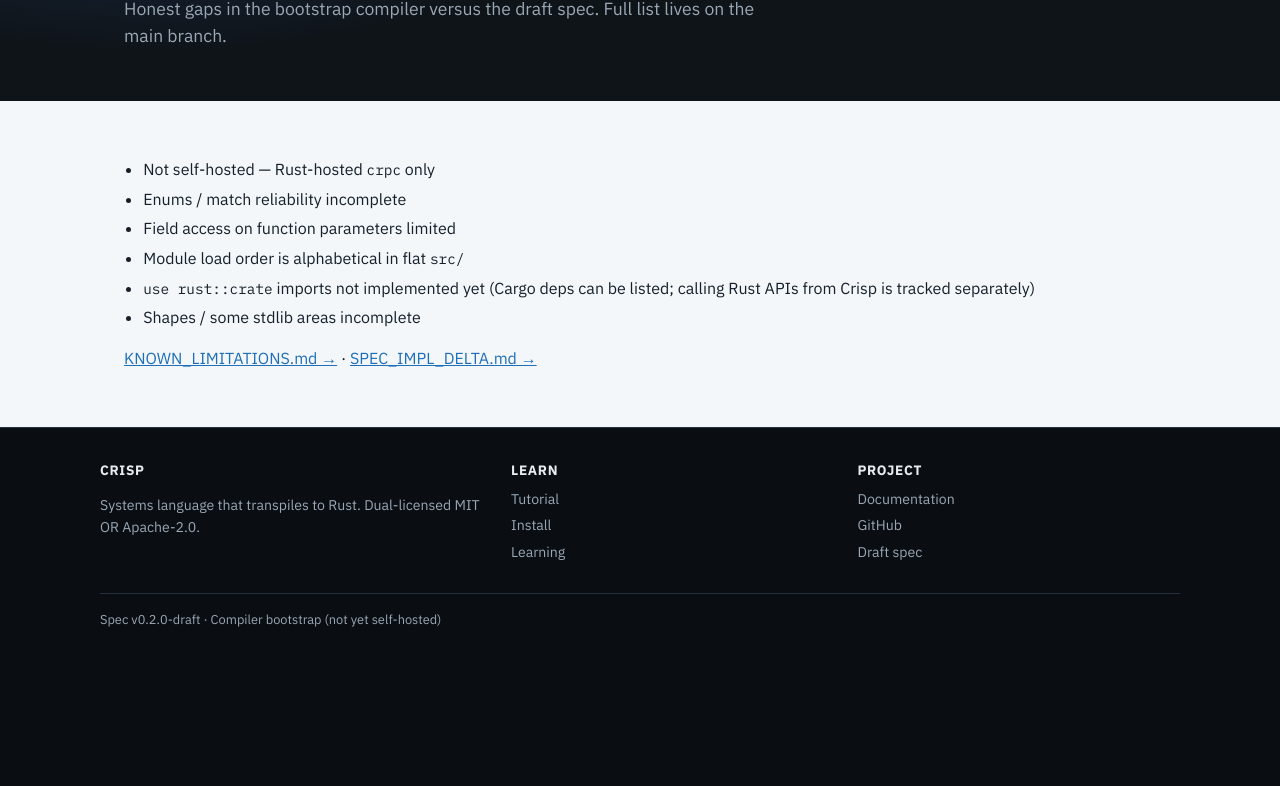
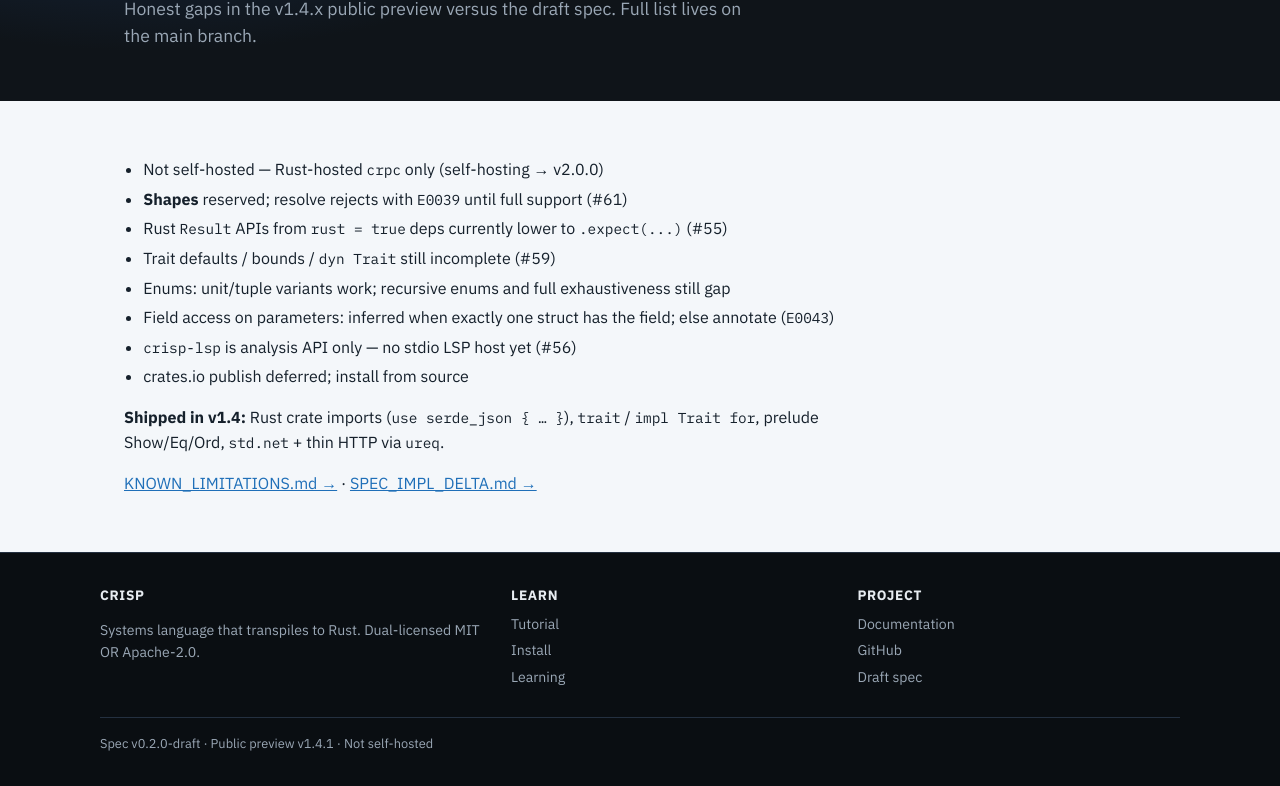
Before and after one commit to jose-compu/crisp, a plain HTML site: page docs/limitations.html in a window 1280 px wide. Shown: the part 231-1017 px from the top of the page. Before the commit the page ends 893 px from the top, so only its background shows below. Drawn offline with Linux system fonts and the light colour scheme.

Commit message:
docs(site): refresh Pages content for v1.4.1 public preview

```diff
--- a/docs/limitations.html
+++ b/docs/limitations.html
@@ -9,7 +9,7 @@
 </head>
 <body>
   <div class="announce">
-    Bootstrap compiler <strong>v1.1</strong> · Spec <strong>v0.2.0-draft</strong> ·
+    Public preview <strong>v1.4.1</strong> · Spec <strong>v0.2.0-draft</strong> ·
     <a href="https://github.com/jose-compu/crisp">Star on GitHub</a>
   </div>
   <header class="site-header">
@@ -28,20 +28,23 @@
   <section class="band-dark page-hero">
     <div class="wrap">
       <h1>Known limitations</h1>
-      <p class="lede">Honest gaps in the bootstrap compiler versus the draft spec. Full list lives on the main branch.</p>
+      <p class="lede">Honest gaps in the v1.4.x public preview versus the draft spec. Full list lives on the main branch.</p>
     </div>
   </section>
 
   <section class="band-light">
     <div class="wrap content">
       <ul>
-        <li>Not self-hosted — Rust-hosted <code>crpc</code> only</li>
-        <li>Enums / match reliability incomplete</li>
-        <li>Field access on function parameters limited</li>
-        <li>Module load order is alphabetical in flat <code>src/</code></li>
-        <li><code>use rust::crate</code> imports not implemented yet (Cargo deps can be listed; calling Rust APIs from Crisp is tracked separately)</li>
-        <li>Shapes / some stdlib areas incomplete</li>
+        <li>Not self-hosted — Rust-hosted <code>crpc</code> only (self-hosting → v2.0.0)</li>
+        <li><strong>Shapes</strong> reserved; resolve rejects with <code>E0039</code> until full support (#61)</li>
+        <li>Rust <code>Result</code> APIs from <code>rust = true</code> deps currently lower to <code>.expect(...)</code> (#55)</li>
+        <li>Trait defaults / bounds / <code>dyn Trait</code> still incomplete (#59)</li>
+        <li>Enums: unit/tuple variants work; recursive enums and full exhaustiveness still gap</li>
+        <li>Field access on parameters: inferred when exactly one struct has the field; else annotate (<code>E0043</code>)</li>
+        <li><code>crisp-lsp</code> is analysis API only — no stdio LSP host yet (#56)</li>
+        <li>crates.io publish deferred; install from source</li>
       </ul>
+      <p><strong>Shipped in v1.4:</strong> Rust crate imports (<code>use serde_json { … }</code>), <code>trait</code> / <code>impl Trait for</code>, prelude Show/Eq/Ord, <code>std.net</code> + thin HTTP via <code>ureq</code>.</p>
       <p>
         <a href="https://github.com/jose-compu/crisp/blob/main/docs/KNOWN_LIMITATIONS.md">KNOWN_LIMITATIONS.md →</a>
         ·
@@ -73,7 +76,7 @@
         </ul>
       </div>
     </div>
-    <p class="footer-copy">Spec v0.2.0-draft · Compiler bootstrap (not yet self-hosted)</p>
+    <p class="footer-copy">Spec v0.2.0-draft · Public preview v1.4.1 · Not self-hosted</p>
   </footer>
   <script src="js/prism-core.min.js"></script>
   <script src="js/prism-clike.min.js"></script>
```
Also changed, not shown: docs/cli.html (+2 -2 lines), docs/docs.html (+4 -4 lines), docs/index.html (+3 -3 lines), docs/install.html (+4 -4 lines), docs/language.html (+4 -2 lines), docs/learning.html (+5 -3 lines), docs/tutorial.html (+3 -3 lines), docs/use-cases.html (+2 -2 lines), docs/README.md.
